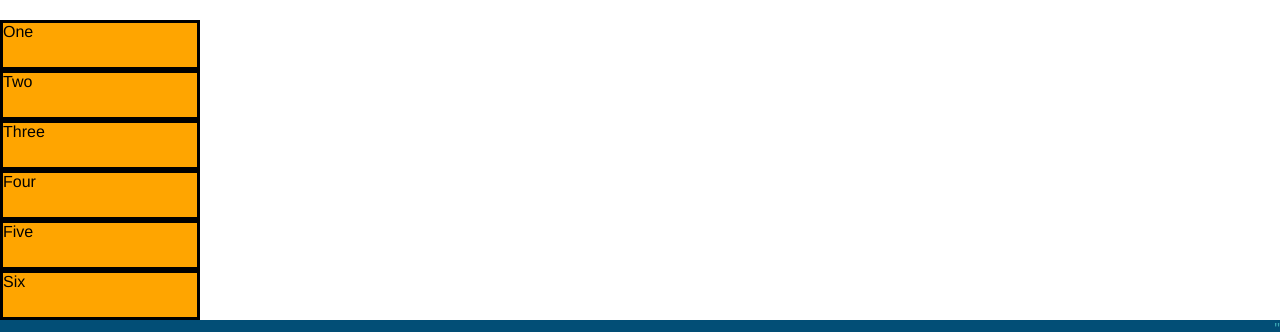
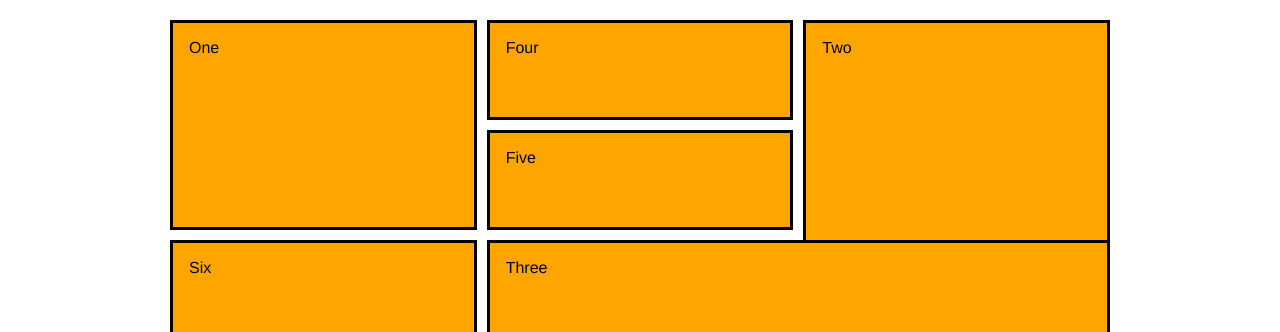
Before and after one commit to sarahgambles/run-buddy, a plain HTML site: page index.html in a window 1280 px wide. Shown: the part 3378-3710 px from the top of the page. Drawn offline with Linux system fonts and the light colour scheme; grey boxes are pictures that could not be loaded.

Commit message:
example grid

```diff
--- a/assets/css/style.css
+++ b/assets/css/style.css
@@ -326,15 +326,34 @@ body {
 
 /* Grid container styles */
 .service-grid-container {
+    max-width: 940px;
+    margin: 0 auto;
     display: grid;
+    grid-template-columns: repeat(3, 1fr);
+    grid-template-rows: repeat(3, 100px);
+    grid-gap: 10px
 }
 
 .service-grid-item {
-    width: 200px;
-    height: 50px;
     background-color: orange;
     border: solid;
+    padding: 1em;
     color: black;
+}
+
+.box1 {
+    grid-column: 1/ span 1;
+    grid-row: 1/ span 2;
+}
+
+.box2 {
+    grid-column: 3/4;
+    grid-row: 1/-1;
+}
+
+.box3 {
+    grid-column: 2/ span 2;
+    grid-row: 3/ span 1;
 }
 
 footer {
--- a/index.html
+++ b/index.html
@@ -209,12 +209,12 @@
         <!-- "reach out" section -->
 <section id="service-plans" class="services">
     <div class="service-grid-container">
-        <div class="service-grid-item">One</div>
-        <div class="service-grid-item">Two</div>
-        <div class="service-grid-item">Three</div>
-        <div class="service-grid-item">Four</div>
-        <div class="service-grid-item">Five</div>
-        <div class="service-grid-item">Six</div>
+        <div class="service-grid-item box1">One</div>
+        <div class="service-grid-item box2">Two</div>
+        <div class="service-grid-item box3">Three</div>
+        <div class="service-grid-item box4">Four</div>
+        <div class="service-grid-item box5">Five</div>
+        <div class="service-grid-item box6">Six</div>
     </div>
 </section>
 
```
